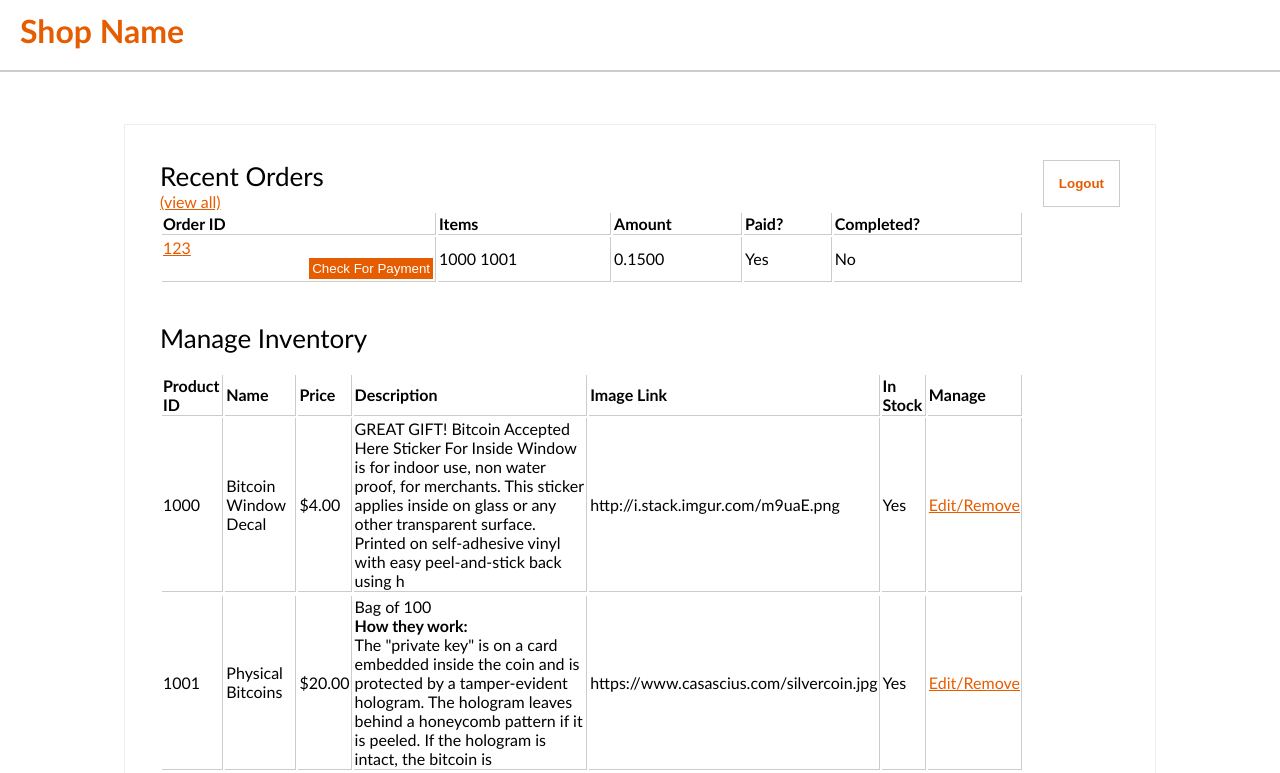
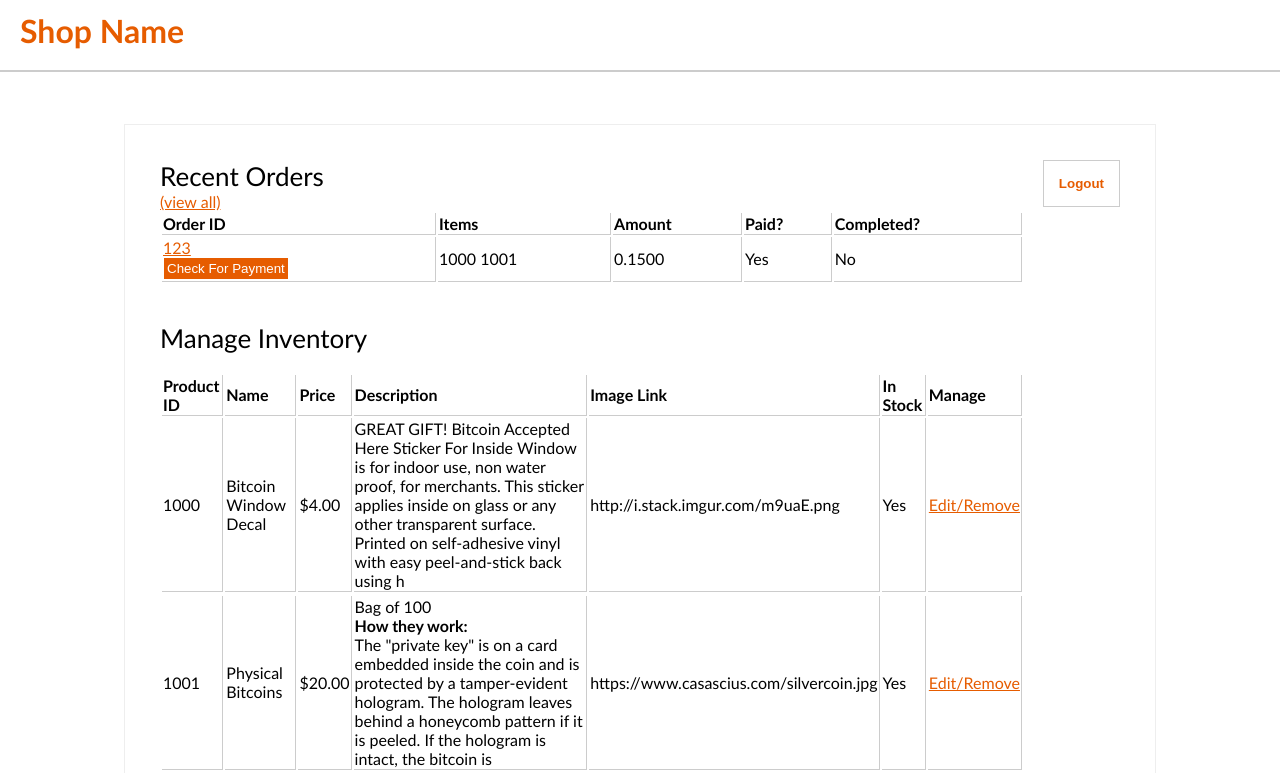
Before and after one commit to coinables/Bitcoin-NoAPI-Shopping-Cart, a PHP site: page /admin.php in a window 1280 px wide. Shown: the top 773 px of the page. Run offline with PHP 8.4, Linux system fonts and the light colour scheme; the visitor is signed in with stand-in values (Sample User, id 1); data comes from the database, SQL or seed files in the repository.

Commit message:
checkPmt
checkPmt

```diff
--- a/style.css
+++ b/style.css
@@ -194,7 +194,7 @@ hr{
    padding: 3px;
    background-color: #e65c00;
    color: #fff;
-   float: right;
+   float: leftt;
    border: 1px solid #fff;
    font-weight: strong;
 }
```
